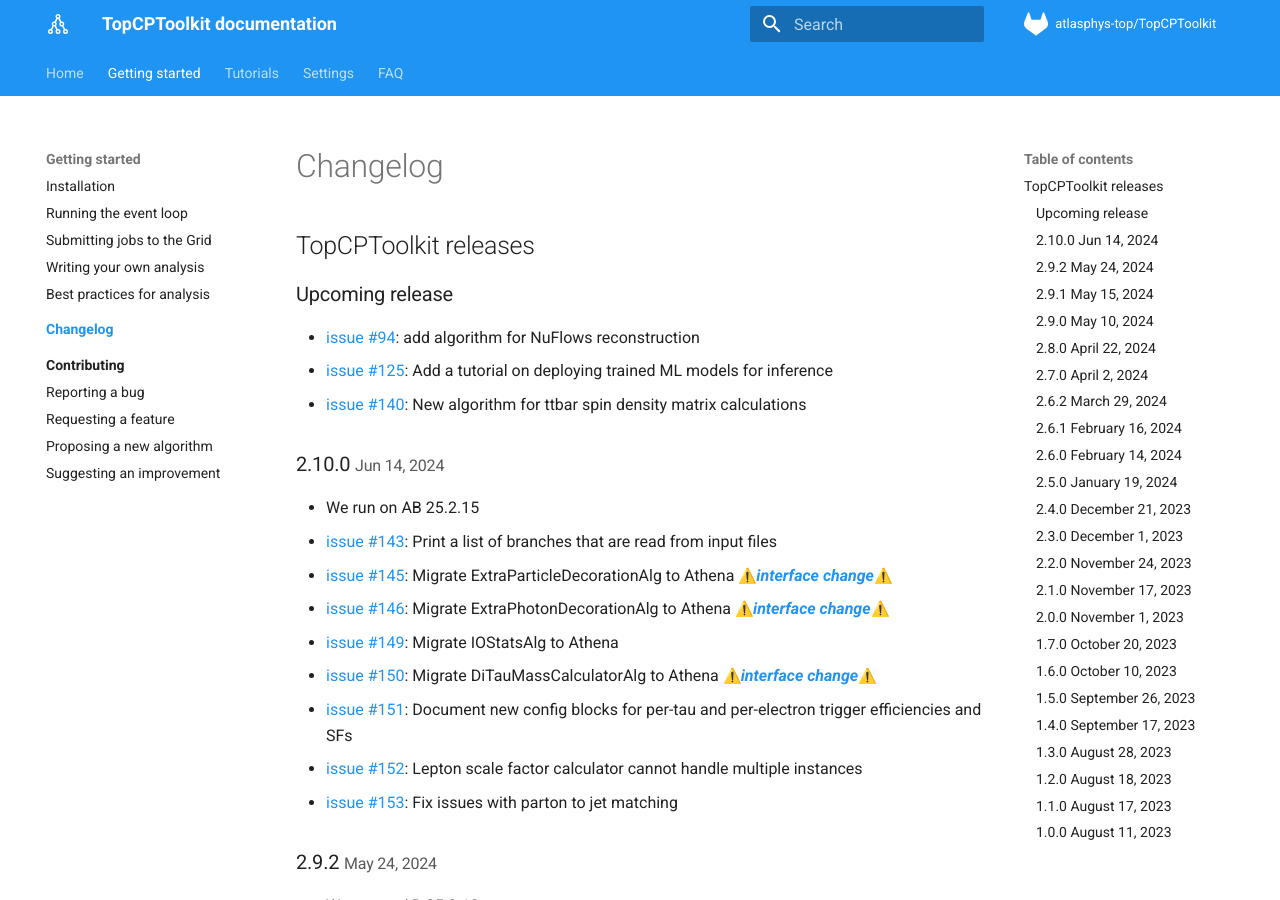
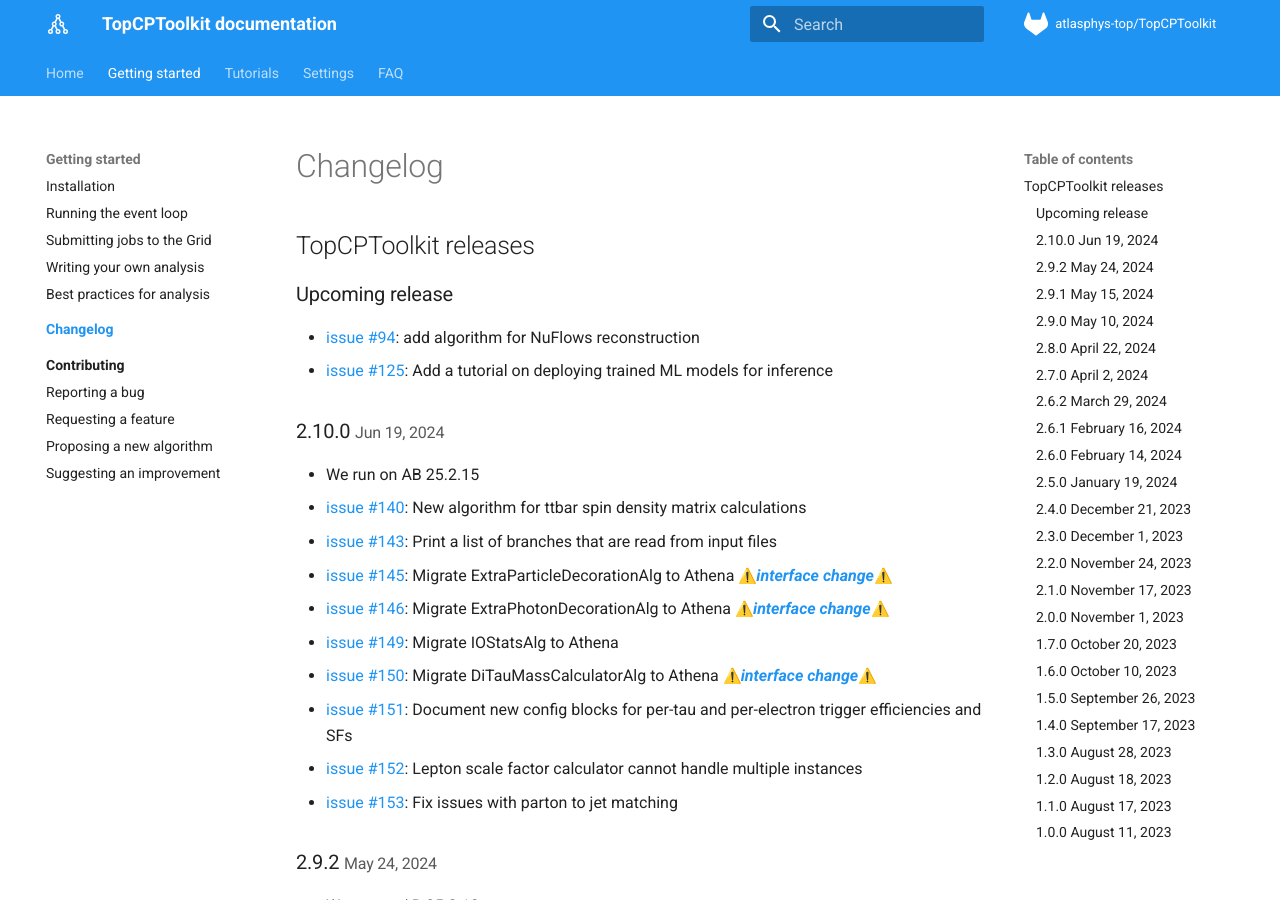
Before and after one commit to SuperNova76/TopCPToolKit, an MkDocs documentation site: the page built from docs/changelog/index.md, in a window 1280 px wide and 900 px high. Built offline with MkDocs 1.6.1 and Material for MkDocs 9.7.7, drawn with Linux system fonts in a browser that asks for light colours; emoji names are drawn with the system emoji font.

Commit message:
Update change log

```diff
--- a/docs/changelog/index.md
+++ b/docs/changelog/index.md
@@ -5,10 +5,10 @@
 ### Upcoming release
 - [issue #94](https://gitlab.cern.ch/atlasphys-top/reco/TopCPToolkit/-/issues/94): add algorithm for NuFlows reconstruction
 - [issue #125](https://gitlab.cern.ch/atlasphys-top/reco/TopCPToolkit/-/issues/125): Add a tutorial on deploying trained ML models for inference
+
+### 2.10.0 <small>Jun 19, 2024</small>
+- We run on AB 25.2.15
 - [issue #140](https://gitlab.cern.ch/atlasphys-top/reco/TopCPToolkit/-/issues/140): New algorithm for ttbar spin density matrix calculations
-
-### 2.10.0 <small>Jun 14, 2024</small>
-- We run on AB 25.2.15
 - [issue #143](https://gitlab.cern.ch/atlasphys-top/reco/TopCPToolkit/-/issues/143): Print a list of branches that are read from input files
 - [issue #145](https://gitlab.cern.ch/atlasphys-top/reco/TopCPToolkit/-/issues/145): Migrate ExtraParticleDecorationAlg to Athena :warning:[***interface change***](../settings/experimental.md#extraparticledecorationconfig-no_entry):warning:
 - [issue #146](https://gitlab.cern.ch/atlasphys-top/reco/TopCPToolkit/-/issues/146): Migrate ExtraPhotonDecorationAlg to Athena :warning:[***interface change***](../settings/experimental.md#extraphotondecorationconfig-no_entry):warning:
```
